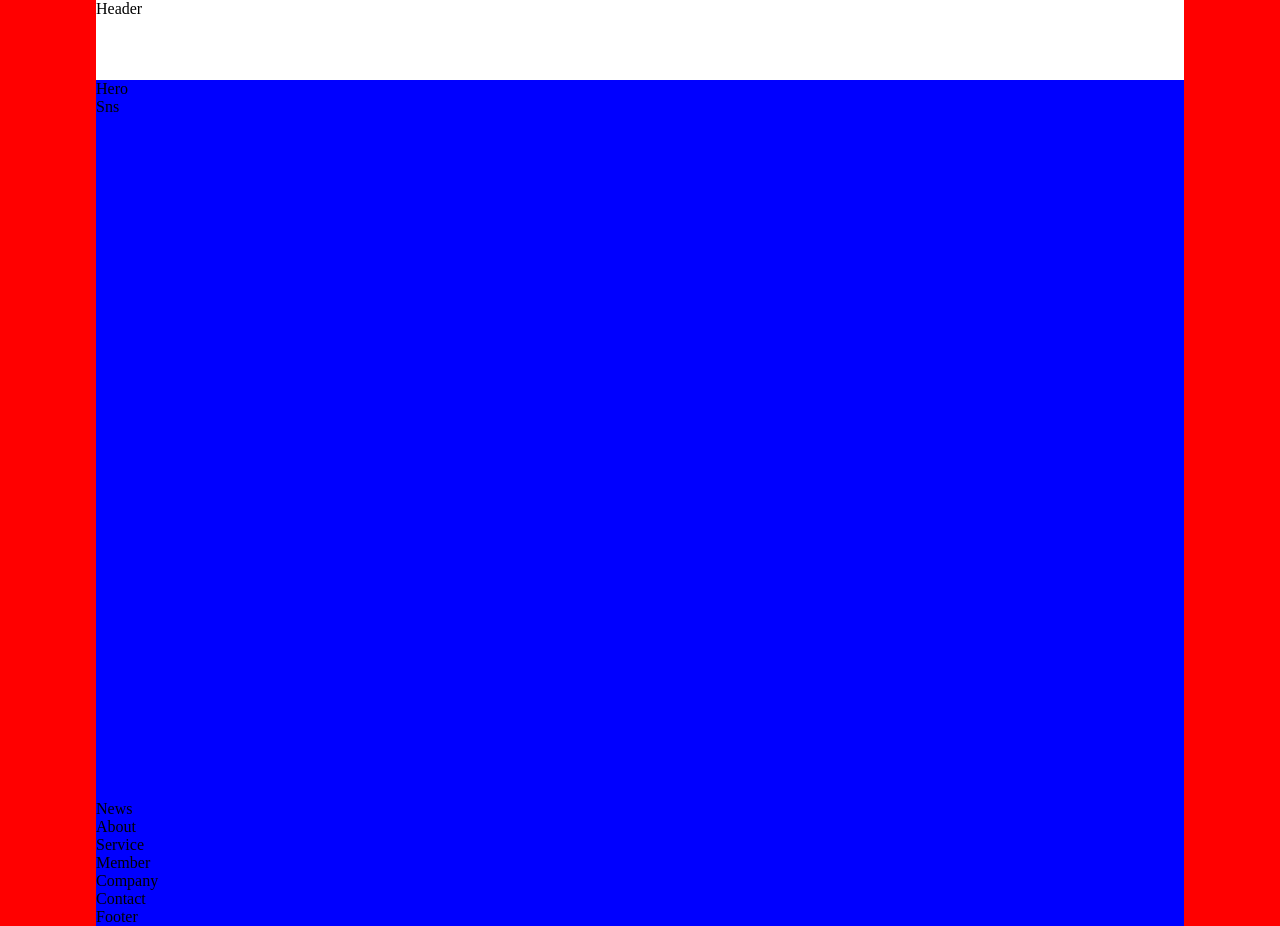
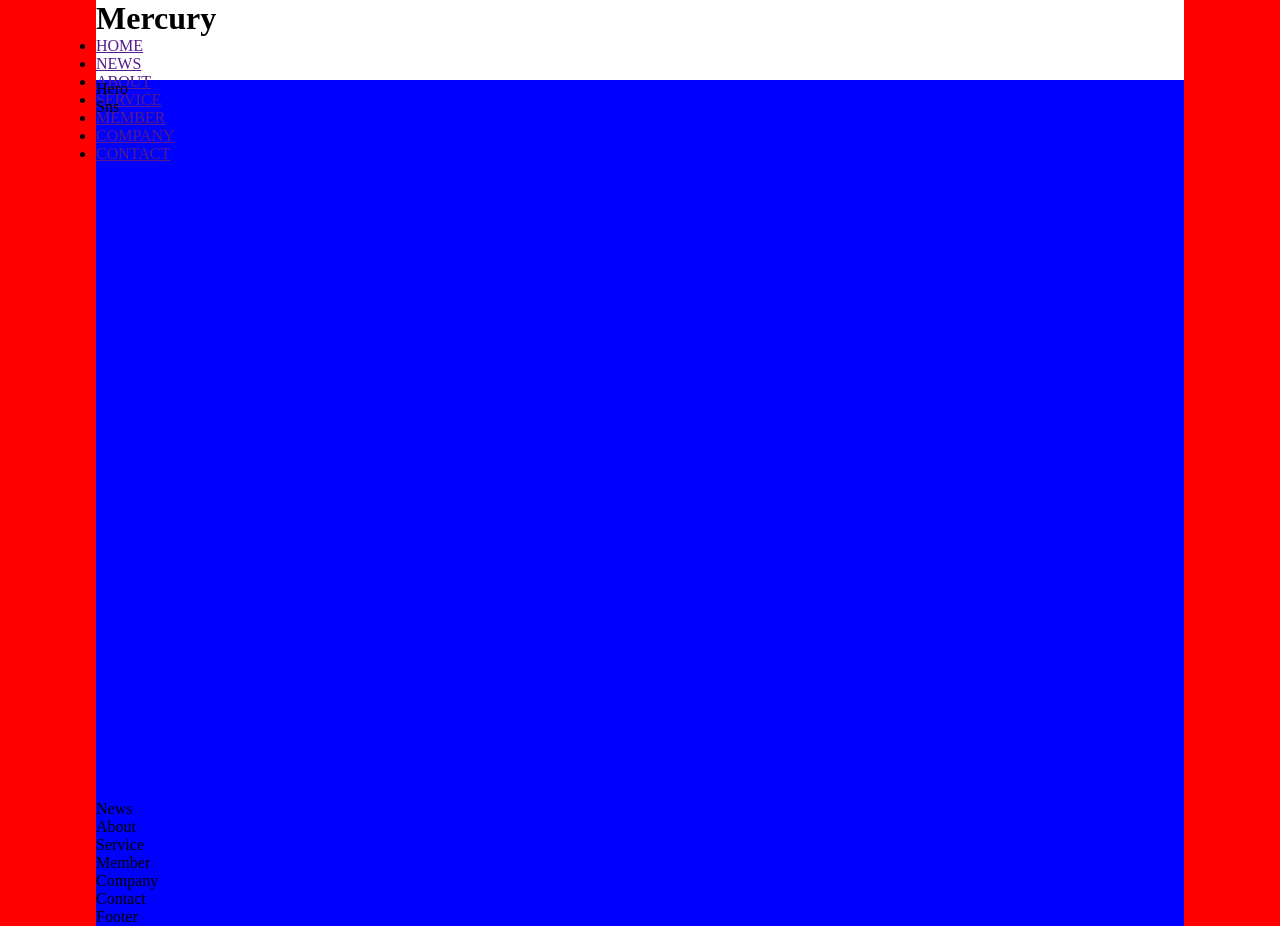
Before and after one commit to kohta9521/Mercury_Company_Site2, a React (Create React App) app: page / in a window 1280 px wide. Built offline with nearby package versions, Linux system fonts and the light colour scheme.

Commit message:
add header html

```diff
--- a/src/components/header/Header.jsx
+++ b/src/components/header/Header.jsx
@@ -6,7 +6,22 @@
   return (
     <div className='header'>
       <div className="headerContainer">
-        Header
+        <div className="headerLogoArea">
+          <h1 className="headerLogoItem">
+            Mercury
+          </h1>
+        </div>
+        <div className="headerNavArea">
+          <ul className="headerNav">
+            <li className="headerNavItem"><a href="">HOME</a></li>
+            <li className="headerNavItem"><a href="">NEWS</a></li>
+            <li className="headerNavItem"><a href="">ABOUT</a></li>
+            <li className="headerNavItem"><a href="">SERVICE</a></li>
+            <li className="headerNavItem"><a href="">MEMBER</a></li>
+            <li className="headerNavItem"><a href="">COMPANY</a></li>
+            <li className="headerNavItem headerContactButton"><a href="">CONTACT</a></li>
+          </ul>
+        </div>
       </div>
     </div>
   )
```
